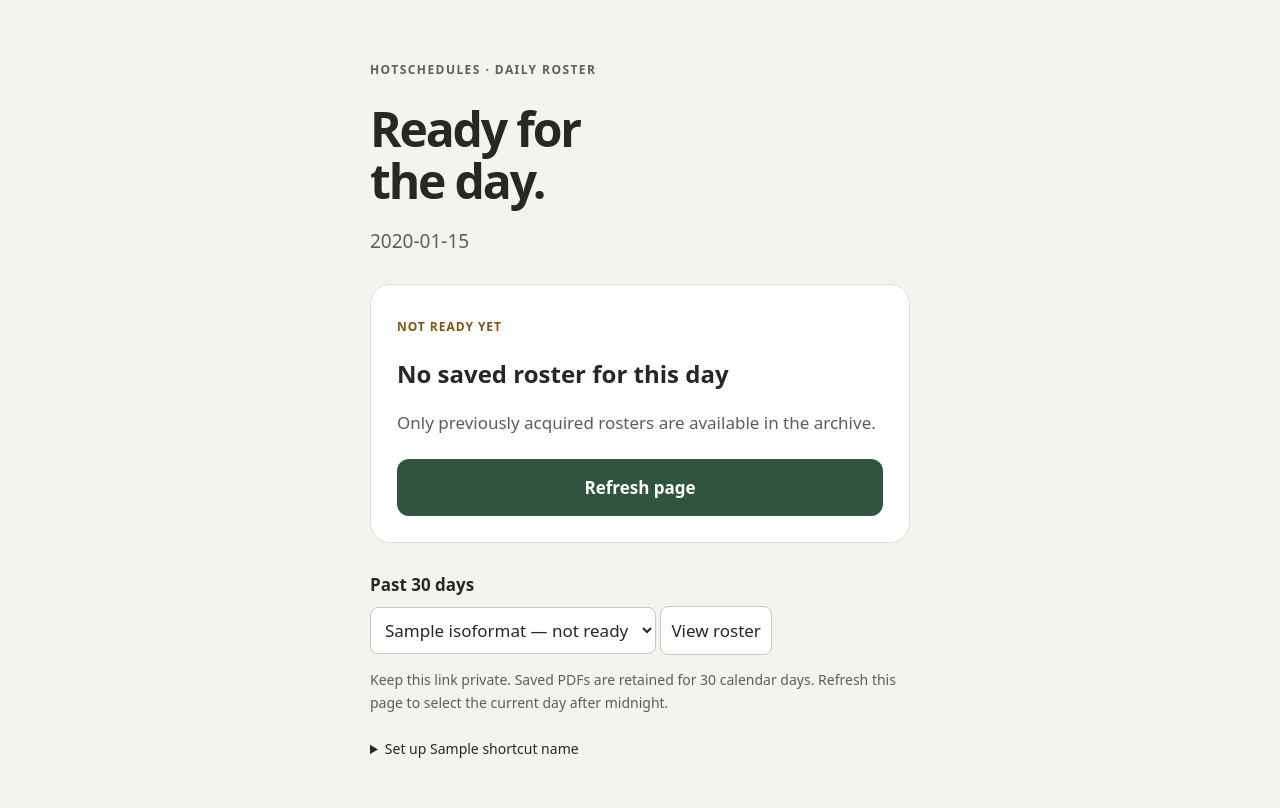
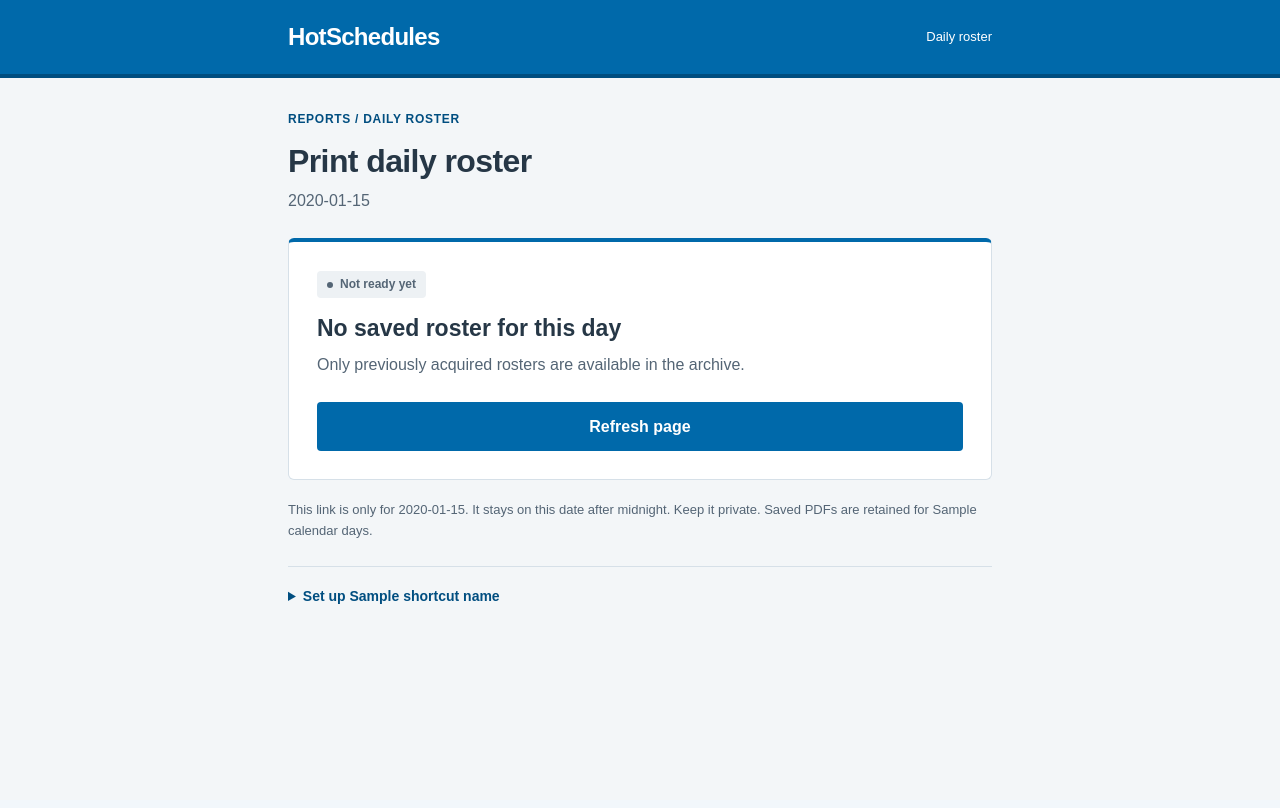
Before and after one commit to ThePotato456/hotschedules-automated, a Python web app: template hs_roster/templates/print.html in a window 1280 px wide. After the commit the page ends 604 px from the top, so only its background shows below. Run offline with Jinja, Linux system fonts and the light colour scheme; the template is opened without the code that fills it: most values are stand-ins (such as "Sample title", 1, 10 or a date in 2020).

Commit message:
Add dated roster print links and blue site theme

```diff
--- a/hs_roster/static/print.css
+++ b/hs_roster/static/print.css
@@ -1 +1,106 @@
-*{box-sizing:border-box}body{margin:0;padding:48px 22px;background:#f5f3ef;color:#242923;font:17px/1.6 system-ui,-apple-system,sans-serif}main{max-width:540px;margin:auto}.eyebrow{color:#526650;font-size:12px;letter-spacing:.12em;text-transform:uppercase;font-weight:700}h1{font-size:48px;line-height:1.08;letter-spacing:-.045em;margin:24px 0 18px}h2{font-size:24px;line-height:1.3}p{color:#596057}.date{font-size:19px}.card{background:#fff;border:1px solid #dedfd7;border-radius:20px;padding:26px;margin:28px 0}.status{font-size:12px;font-weight:700;letter-spacing:.08em;text-transform:uppercase;color:#30543d}.pending{color:#855313}.button{display:block;text-align:center;background:#30543d;color:white;text-decoration:none;font-weight:650;padding:15px;border-radius:12px;margin-top:22px}.secondary{display:block;text-align:center;color:#30543d;padding:12px}.note{font-size:14px}label{display:block;font-weight:650;margin-bottom:8px}select,button{font:inherit;border:1px solid #c5c9bf;border-radius:8px;padding:10px;background:white;color:#242923;max-width:100%}button{cursor:pointer}details{font-size:14px;margin-top:24px}summary{cursor:pointer}a:focus-visible,button:focus-visible,select:focus-visible{outline:3px solid #b6782f;outline-offset:3px}
+:root {
+  color-scheme: light;
+  --blue: #0069aa;
+  --blue-dark: #004e80;
+  --blue-light: #eaf4fb;
+  --text: #263746;
+  --muted: #546575;
+  --border: #d6e0e8;
+}
+
+* { box-sizing: border-box; }
+body {
+  margin: 0;
+  background: #f3f6f8;
+  color: var(--text);
+  font: 16px/1.6 Arial, Helvetica, sans-serif;
+}
+.site-header {
+  background: var(--blue);
+  color: #fff;
+  border-bottom: 4px solid var(--blue-dark);
+}
+.header-inner {
+  max-width: 752px;
+  margin: auto;
+  padding: 18px 24px;
+  display: flex;
+  align-items: center;
+  justify-content: space-between;
+  gap: 16px;
+}
+.brand { font-size: 24px; font-weight: 700; letter-spacing: -.7px; }
+.header-label { font-size: 13px; }
+main { max-width: 752px; margin: auto; padding: 32px 24px 48px; }
+.eyebrow {
+  color: var(--blue-dark);
+  font-size: 12px;
+  font-weight: 700;
+  letter-spacing: .06em;
+  text-transform: uppercase;
+  margin: 0 0 12px;
+}
+h1 { font-size: 32px; line-height: 1.2; letter-spacing: -.6px; margin: 0 0 8px; }
+h2 { font-size: 23px; line-height: 1.3; margin: 16px 0 8px; }
+p { color: var(--muted); }
+.date { font-size: 16px; margin: 0; }
+.card {
+  background: #fff;
+  border: 1px solid var(--border);
+  border-radius: 6px;
+  padding: 28px;
+}
+.card { border-top: 4px solid var(--blue); margin: 24px 0 20px; }
+.card > p { margin: 8px 0 20px; }
+.status {
+  display: inline-flex;
+  align-items: center;
+  gap: 7px;
+  padding: 4px 10px;
+  border-radius: 4px;
+  background: var(--blue-light);
+  color: var(--blue-dark);
+  font-size: 12px;
+  font-weight: 700;
+}
+.status::before { content: ""; width: 6px; height: 6px; border-radius: 50%; background: currentColor; }
+.pending { background: #edf1f4; color: var(--muted); }
+.button {
+  display: block;
+  text-align: center;
+  background: var(--blue);
+  color: #fff;
+  text-decoration: none;
+  font-weight: 700;
+  padding: 12px 18px;
+  border-radius: 4px;
+  margin-top: 24px;
+  min-height: 48px;
+}
+.button:hover { background: var(--blue-dark); }
+.secondary { display: block; text-align: center; color: var(--blue-dark); padding: 12px; font-weight: 700; }
+.secondary:hover { background: var(--blue-light); border-radius: 4px; }
+.note { font-size: 13px; line-height: 1.6; }
+.card > .note { margin: 4px 0 0; }
+.today-link { display: inline-block; padding: 10px 0; color: var(--blue-dark); font-weight: 700; }
+.roster-list { margin: 0; padding: 0; list-style: none; }
+.roster-list li + li { border-top: 1px solid var(--border); }
+.roster-list a { display: flex; justify-content: space-between; gap: 12px; padding: 16px 0; color: var(--blue-dark); text-decoration: none; }
+.roster-list a:hover { text-decoration: underline; }
+.roster-action { font-size: 14px; white-space: nowrap; font-weight: 700; }
+details { font-size: 14px; margin-top: 24px; border-top: 1px solid var(--border); padding-top: 18px; }
+summary { cursor: pointer; color: var(--blue-dark); font-weight: 700; min-height: 44px; }
+ol { color: var(--muted); padding-left: 24px; }
+a:focus-visible, button:focus-visible, select:focus-visible, summary:focus-visible {
+  outline: 3px solid var(--blue);
+  outline-offset: 4px;
+}
+@media (max-width: 480px) {
+  .header-inner { padding: 16px 20px; gap: 10px; }
+  .brand { font-size: 22px; }
+  .header-label { font-size: 12px; }
+  main { padding: 24px 20px 36px; }
+  h1 { font-size: 28px; }
+  .card { padding: 20px; }
+  .roster-list a { flex-direction: column; gap: 4px; }
+}
--- /dev/null
+++ b/hs_roster/templates/base.html
@@ -0,0 +1,15 @@
+<!doctype html>
+<html lang="en">
+<head>
+<meta charset="utf-8">
+<meta name="viewport" content="width=device-width, initial-scale=1">
+<title>{% block title %}Rosters{% endblock %} · HotSchedules</title>
+<link rel="stylesheet" href="{{ url_for('static', filename='print.css') }}">
+</head>
+<body>
+<header class="site-header">
+<div class="header-inner"><span class="brand">HotSchedules</span><span class="header-label">Daily roster</span></div>
+</header>
+<main>{% block content %}{% endblock %}</main>
+</body>
+</html>
--- a/hs_roster/templates/print.html
+++ b/hs_roster/templates/print.html
@@ -1,14 +1,8 @@
-<!doctype html>
-<html lang="en">
-<head>
-<meta charset="utf-8">
-<meta name="viewport" content="width=device-width, initial-scale=1">
-<title>Roster · {{ target.isoformat() }}</title>
-<link rel="stylesheet" href="{{ url_for('static', filename='print.css') }}">
-</head>
-<body><main>
-<p class="eyebrow">HotSchedules · Daily roster</p>
-<h1>Ready for<br>the day.</h1>
+{% extends "base.html" %}
+{% block title %}Roster · {{ target.isoformat() }}{% endblock %}
+{% block content %}
+<p class="eyebrow">Reports / Daily roster</p>
+<h1>Print daily roster</h1>
 <p class="date">{{ target.strftime('%A, %B %d, %Y') }}</p>
 <section class="card" aria-label="Roster printing">
 {% if available %}
@@ -25,16 +19,8 @@
 <a class="button" href="">Refresh page</a>
 {% endif %}
 </section>
-<form method="get">
-<label for="date">Past 30 days</label>
-<select name="date" id="date">
-{% if target not in dates %}<option value="{{ target.isoformat() }}" selected>{{ target.isoformat() }} — not ready</option>{% endif %}
-{% for day in dates %}<option value="{{ day.isoformat() }}"{% if day == target %} selected{% endif %}>{{ day.strftime('%a, %b %d') }}</option>{% endfor %}
-</select>
-<button type="submit">View roster</button>
-</form>
-<p class="note">Keep this link private. Saved PDFs are retained for 30 calendar days. Refresh this page to select the current day after midnight.</p>
+<p class="note">This link is only for {{ target.strftime('%B %d, %Y') }}. It stays on this date after midnight. Keep it private. Saved PDFs are retained for {{ retention_days }} calendar days.</p>
 <details><summary>Set up {{ shortcut_name }}</summary>
 <ol><li>Accept Text and URLs as input.</li><li>Get Contents of URL using Shortcut Input.</li><li>Print the resulting Contents of URL.</li></ol>
 </details>
-</main></body></html>
+{% endblock %}
```
Also changed, not shown: docs/PRINT_SERVER.md (+32 -13 lines), hs_roster/config.py (+5 -4 lines), hs_roster/links.py (added, +10 -0 lines), hs_roster/main.py (+12 -9 lines), hs_roster/templates/archive.html (added, +22 -0 lines), hs_roster/web.py (+38 -12 lines), tests/test_web.py (+89 -17 lines), README.md, 1 other file.
